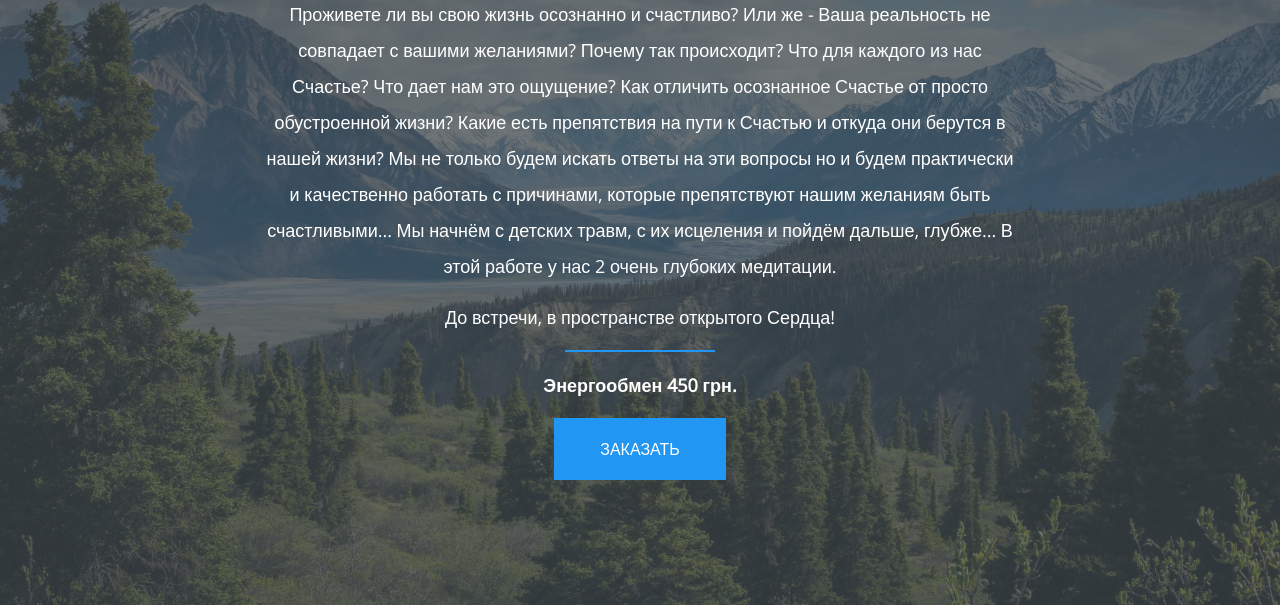
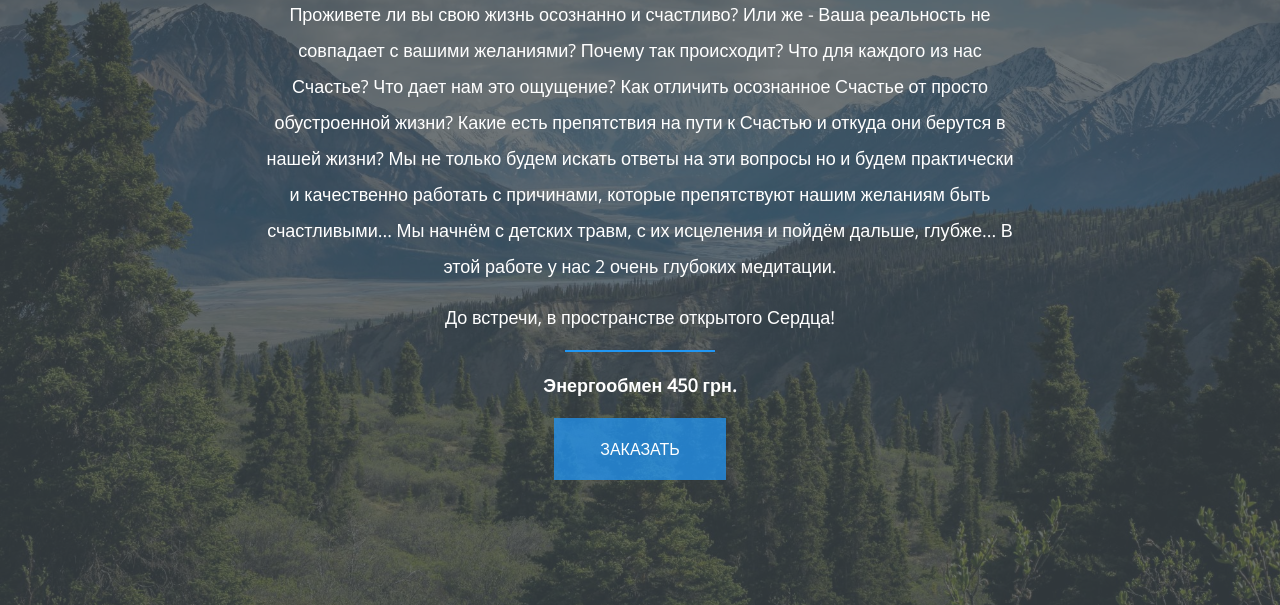
Before and after one commit to max7thuzh/happiness, a plain HTML site: page index.html in a window 1280 px wide. Shown: the part 235-840 px from the top of the page. Drawn offline with nearby package versions, Linux system fonts and the light colour scheme.

Commit message:
Update styles.css

```diff
--- a/styles.css
+++ b/styles.css
@@ -88,7 +88,13 @@ html {
   font-family: inherit;
   color: inherit;
   text-transform: uppercase;
-  background-color: #2196f3;
+  background-color: rgba(32, 148, 243, 0.75);
+
+  transition: background-color 0.2s linear;
+}
+
+.btn:hover {
+  background-color: rgb(32, 148, 243);
 }
 
 .text {
```
